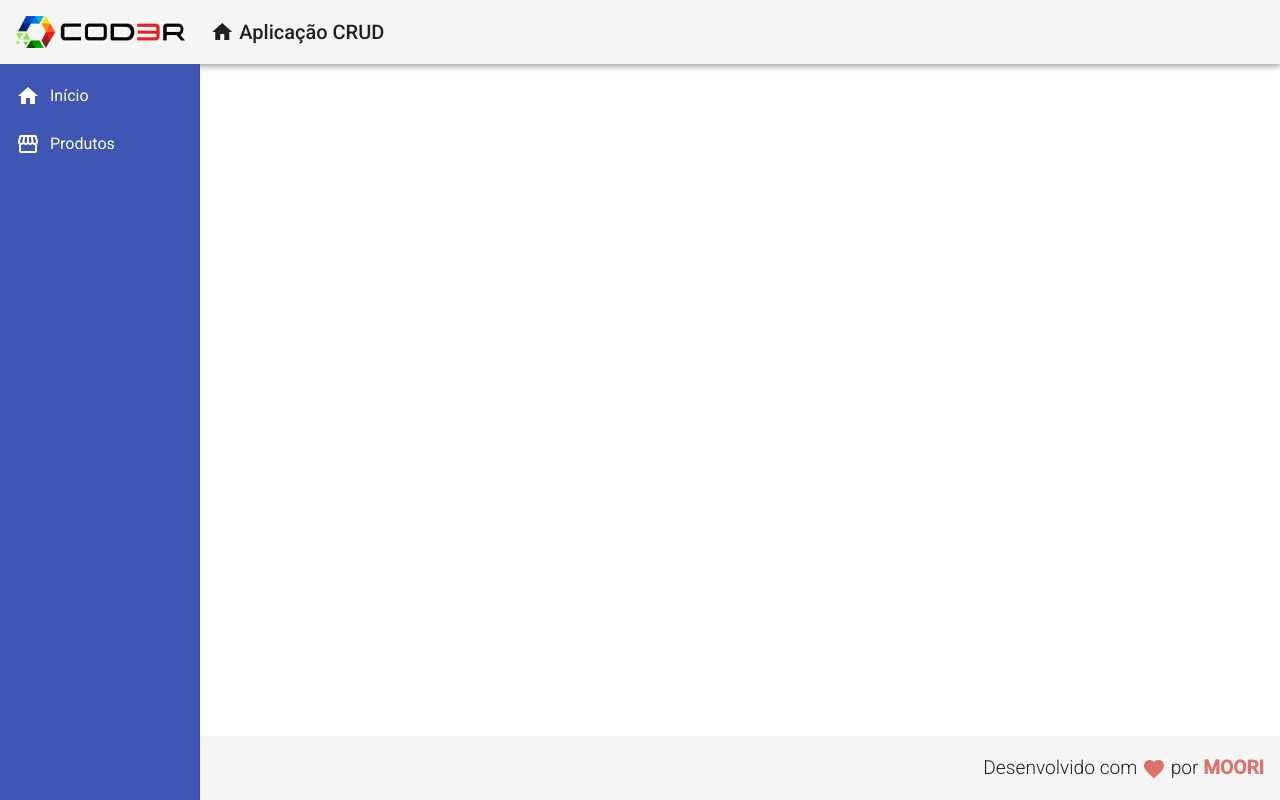
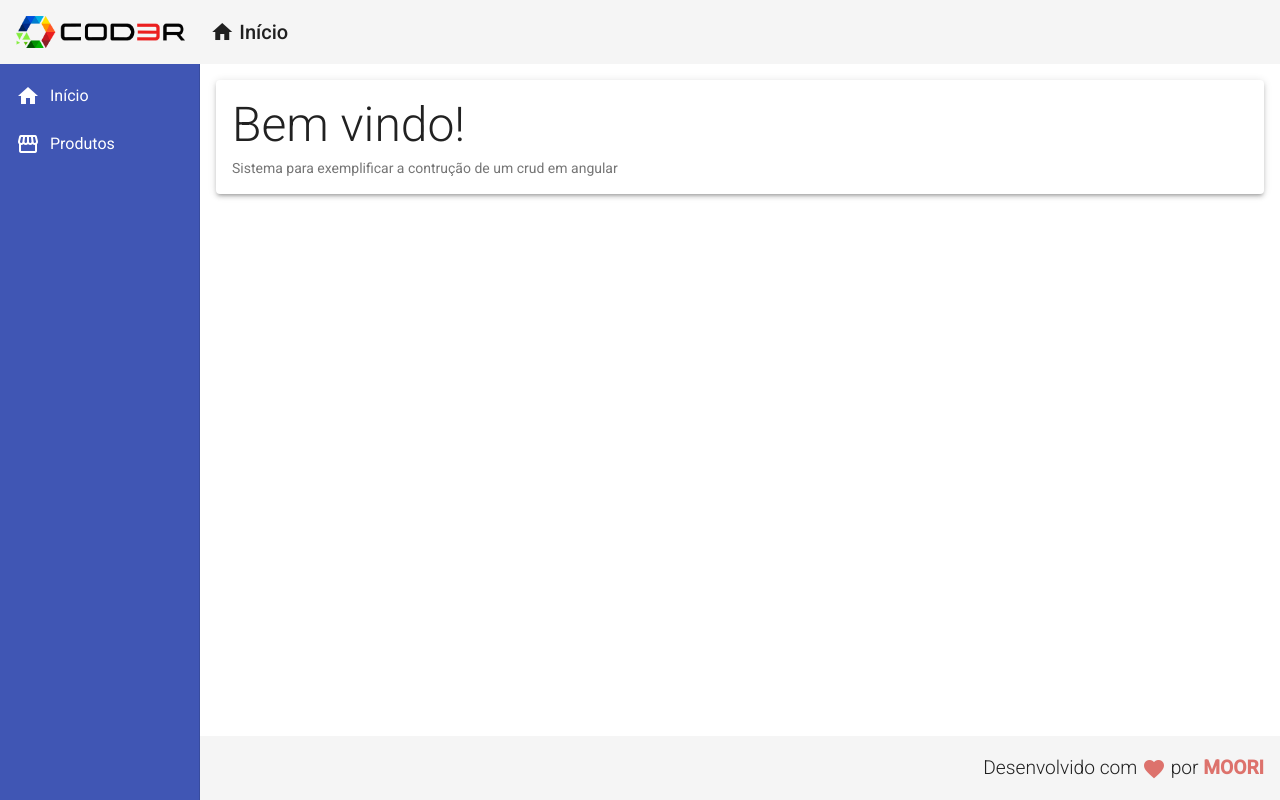
Before and after one commit to VictorPerigo/angular, an Angular app in the folder cadastroDeProdutos/frontend/: page / in a window 1280 px wide. Built offline with nearby package versions, Linux system fonts and the light colour scheme.

Commit message:
card && content

```diff
--- a/cadastroDeProdutos/frontend/src/app/components/template/footer/footer.component.css
+++ b/cadastroDeProdutos/frontend/src/app/components/template/footer/footer.component.css
@@ -10,3 +10,6 @@
     font-weight: 300;
 
 }
+.footer a{
+    text-decoration: none;
+}
--- a/cadastroDeProdutos/frontend/src/app/components/template/footer/footer.component.html
+++ b/cadastroDeProdutos/frontend/src/app/components/template/footer/footer.component.html
@@ -1,5 +1,5 @@
 <mat-toolbar class="footer">
     <span>
-        Desenvolvido com <i class="material-icons red v-middle">favorite</i> por <strong class="red">MOORI</strong>
+        Desenvolvido com <i class="material-icons red v-middle">favorite</i> por <a href="https://cdn.discordapp.com/attachments/748340007441530940/823693124365975623/unknown.png" target="_blank"><strong class="red" >MOORI</strong></a>
     </span>
 </mat-toolbar>
--- a/cadastroDeProdutos/frontend/src/app/components/template/header/header.component.html
+++ b/cadastroDeProdutos/frontend/src/app/components/template/header/header.component.html
@@ -7,7 +7,7 @@
     <span class="title-group">
         <a>
             <i class="material-icons">home</i>
-            Aplicação CRUD
+            Início
         </a>
     </span>
 </mat-toolbar>
--- a/cadastroDeProdutos/frontend/src/app/components/template/nav/nav.component.css
+++ b/cadastroDeProdutos/frontend/src/app/components/template/nav/nav.component.css
@@ -8,3 +8,8 @@
 .sidenav i {
     padding-right: 10px;
 }
+
+.content{
+    padding: 16px;
+    background-color: white;
+}
--- a/cadastroDeProdutos/frontend/src/app/components/template/nav/nav.component.html
+++ b/cadastroDeProdutos/frontend/src/app/components/template/nav/nav.component.html
@@ -9,4 +9,7 @@
             </a>
         </mat-nav-list>
     </mat-sidenav>
+    <mat-sidenav-content class="content">
+        <app-home></app-home>
+    </mat-sidenav-content>
 </mat-sidenav-container>
--- /dev/null
+++ b/cadastroDeProdutos/frontend/src/app/views/home/home.component.css
@@ -0,0 +1,8 @@
+.home .title {
+    font-size:3rem;
+   font-weight: 300;
+   line-height: 1.2;
+}
+.home .subtitle {
+    font: size 1.1rem;
+}
--- /dev/null
+++ b/cadastroDeProdutos/frontend/src/app/views/home/home.component.html
@@ -0,0 +1,8 @@
+<mat-card class="home mat-elevation-z3">
+    <mat-card-title class="title">
+        Bem vindo!
+    </mat-card-title>
+    <mat-card-subtitle class="subtitle">
+        Sistema para exemplificar a contrução de um crud em angular
+    </mat-card-subtitle>
+</mat-card>
--- /dev/null
+++ b/cadastroDeProdutos/frontend/src/app/views/home/home.component.ts
@@ -0,0 +1,15 @@
+import { Component, OnInit } from '@angular/core';
+
+@Component({
+  selector: 'app-home',
+  templateUrl: './home.component.html',
+  styleUrls: ['./home.component.css']
+})
+export class HomeComponent implements OnInit {
+
+  constructor() { }
+
+  ngOnInit(): void {
+  }
+
+}
```
Also changed, not shown: cadastroDeProdutos/frontend/src/app/app.module.ts (+7 -3 lines).
